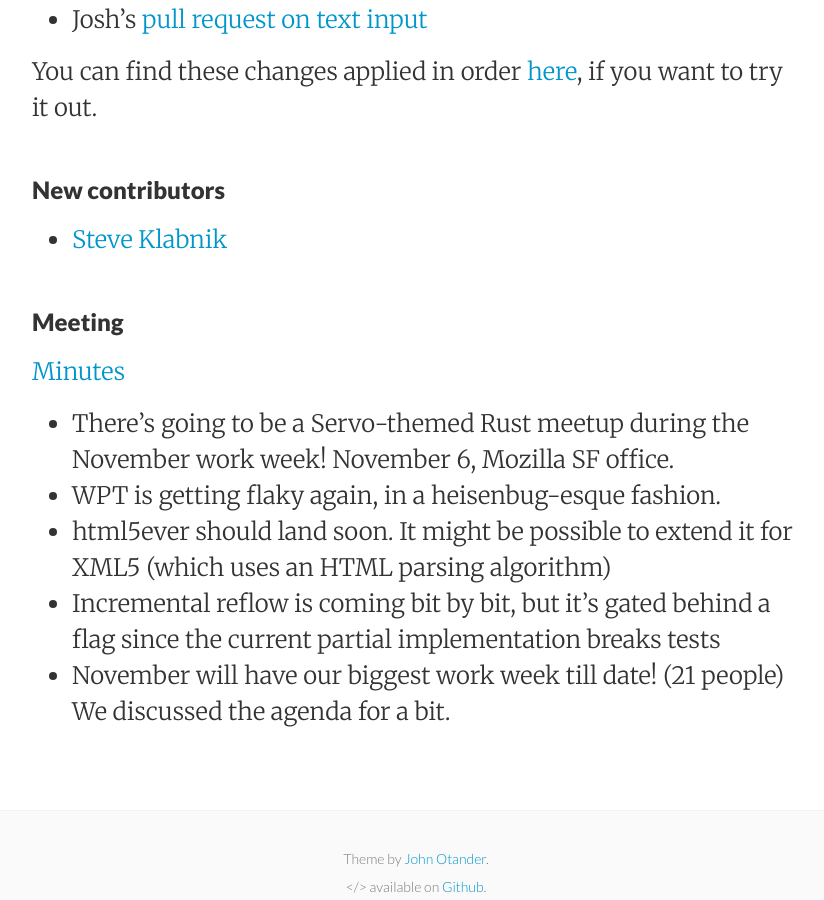
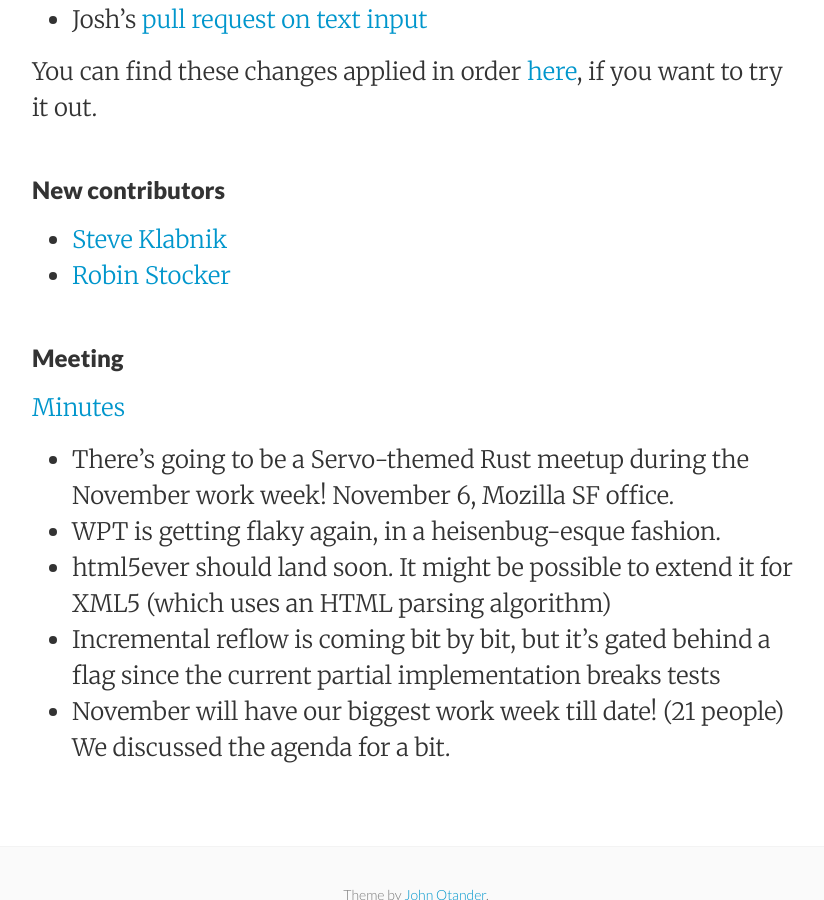
Before and after one commit to servo/blog.servo.org, a Jekyll site: the page built from _posts/2014-10-14-twis-7.md, in a window 1280 px wide and 900 px high, scrolled down 1849 px. Shown: the whole window, without its empty margins (224-1048 px from the left). Built offline with Jekyll 4.4.1, drawn with Linux system fonts in a browser that asks for light colours.

Commit message:
missed one

```diff
--- a/_posts/2014-10-14-twis-7.md
+++ b/_posts/2014-10-14-twis-7.md
@@ -24,8 +24,6 @@ Since the last post, we landed 16 PRs.
 
 The above is twitter with Patrick's ongoing improvements to layout.
 
-
-
 [This](http://i.imgur.com/ovsAgSu.gif) is how Google Search behaves in Servo, with the current work on forms. It includes:
 
  - Josh's [merged work on form controls](https://github.com/servo/servo/pull/3520)
@@ -40,6 +38,7 @@ You can find these changes applied in order [here](https://github.com/Manisheart
 ###New contributors
 
  - [Steve Klabnik](https://github.com/steveklabnik)
+ - [Robin Stocker](https://github.com/robinst)
 
 ###Meeting
 
```
